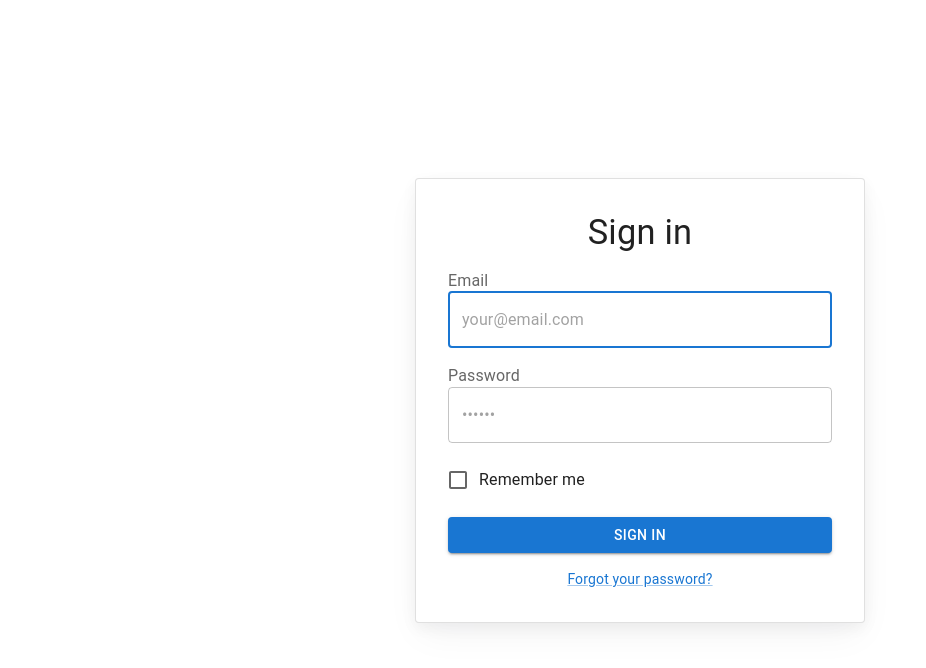
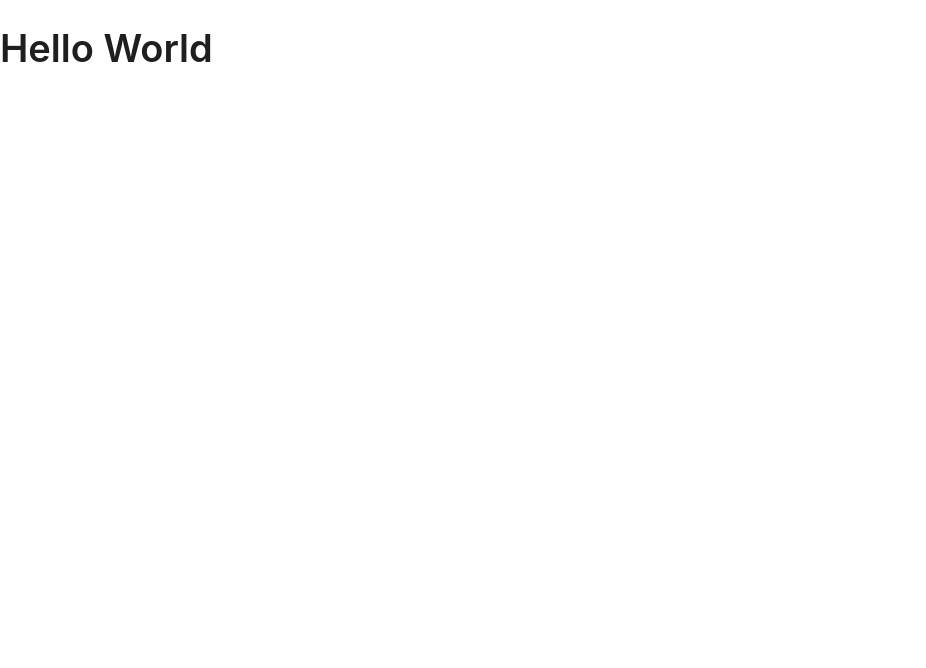
Before and after one commit to Sneaky-Breeky/Team-6-AE, a React (Create React App) app in the folder src/frontend/: page /user/upload in a window 1280 px wide. Before the commit this address led to /login. Shown: the top 668 px of the page, without its empty margins (0-926 px from the left). Built offline with nearby package versions, Linux system fonts and the light colour scheme.

Commit message:
added stubs

```diff
--- a/src/frontend/src/App.js
+++ b/src/frontend/src/App.js
@@ -2,6 +2,7 @@ import { BrowserRouter as Router, Route, Routes, Navigate } from 'react-router-d
 import Login from './pages/Login';
 import AdminDashboard from './pages/admin/AdminDashboard';
 import UserDashboard from './pages/user/UserDashboard';
+import UserUpload from './pages/user/UserUpload';
 import { isAdmin, isLoggedIn } from './utils/auth';
 
 function App() {
@@ -16,6 +17,7 @@ function App() {
         {isLoggedIn() && !isAdmin() && (
           <Route path="/user/dashboard" element={<UserDashboard />} />
         )}
+        <Route path="/user/upload" element={<UserUpload />} />
 
         <Route
           path="/"
--- /dev/null
+++ b/src/frontend/src/pages/user/UserUpload.js
@@ -0,0 +1,8 @@
+import { Typography } from "antd";
+const { Title } = Typography;
+
+export default function UserDashboard() {
+    return (
+        <Title>Hello World</Title>
+    )
+};
```
